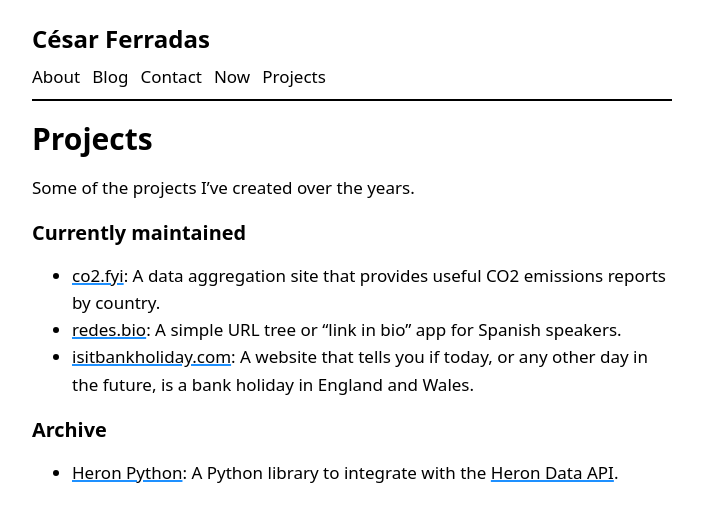
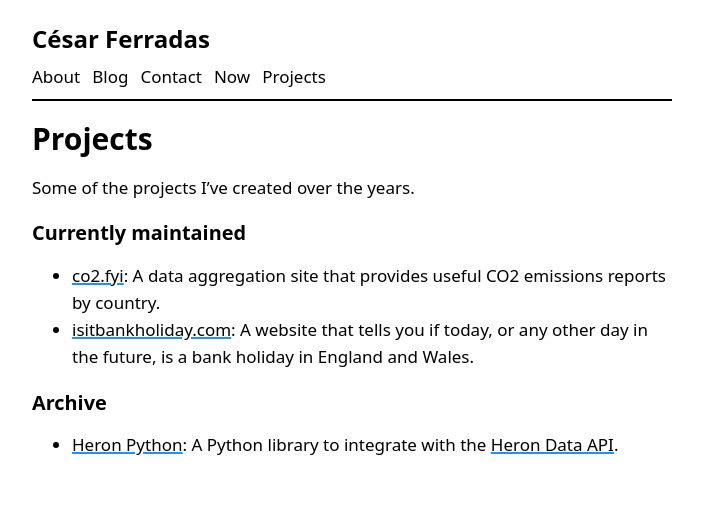
Before and after one commit to cesarferradas/ferrad.as, a Jekyll site: the page built from projects.md, in a window 1280 px wide. Shown: the top 522 px of the page, without its empty margins (288-991 px from the left). Built offline with Jekyll 4.4.1, drawn with Linux system fonts in a browser that asks for light colours.

Commit message:
Update projects
Remove redes.bio

```diff
--- a/projects.md
+++ b/projects.md
@@ -10,8 +10,6 @@
 
 - [co2.fyi](https://co2.fyi):
     A data aggregation site that provides useful CO2 emissions reports by country.
-- [redes.bio](https://redes.bio):
-    A simple URL tree or "link in bio" app for Spanish speakers.
 - [isitbankholiday.com](https://isitbankholiday.com):
     A website that tells you if today, or any other day in the future, is a
     bank holiday in England and Wales.
```
